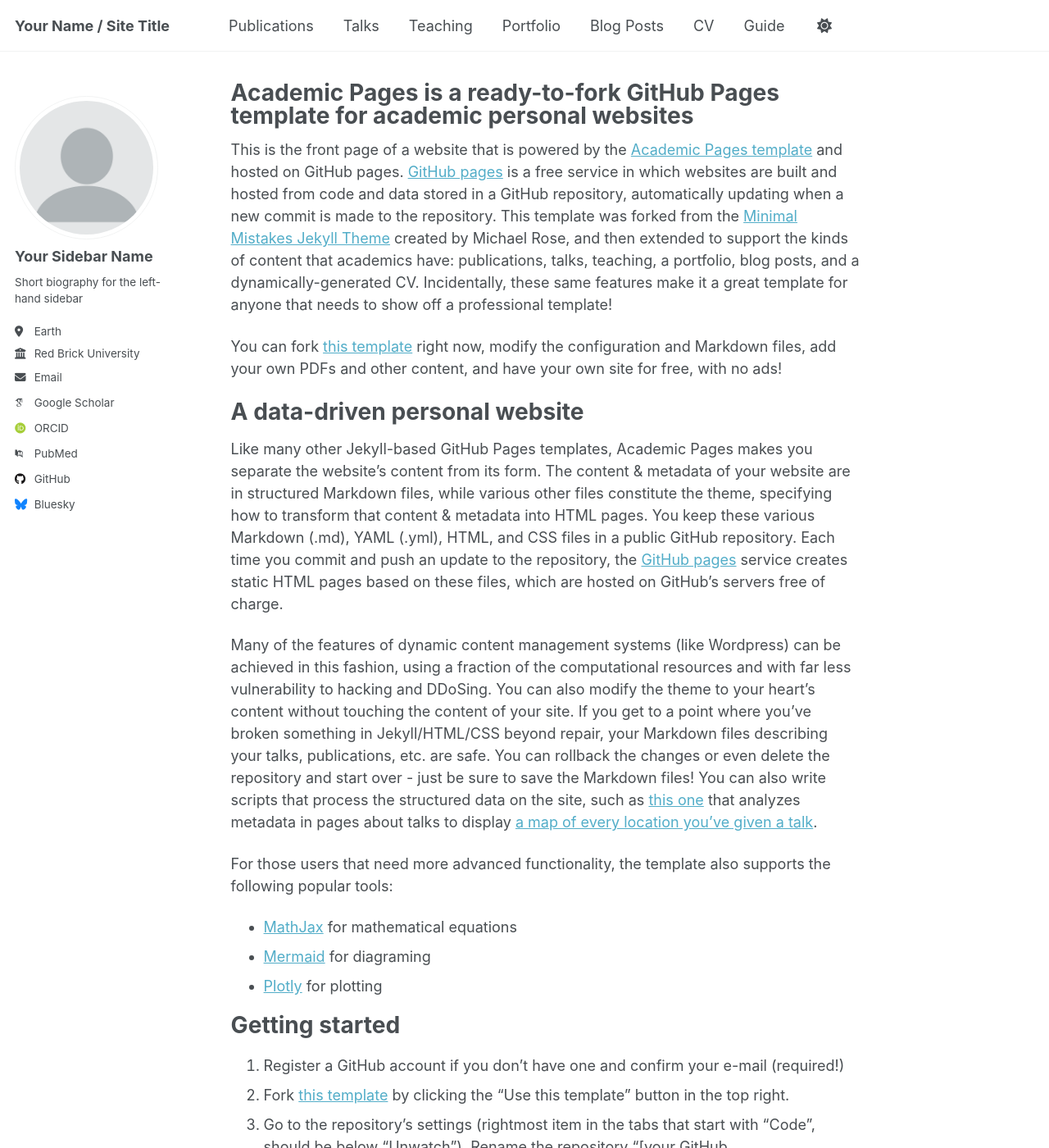
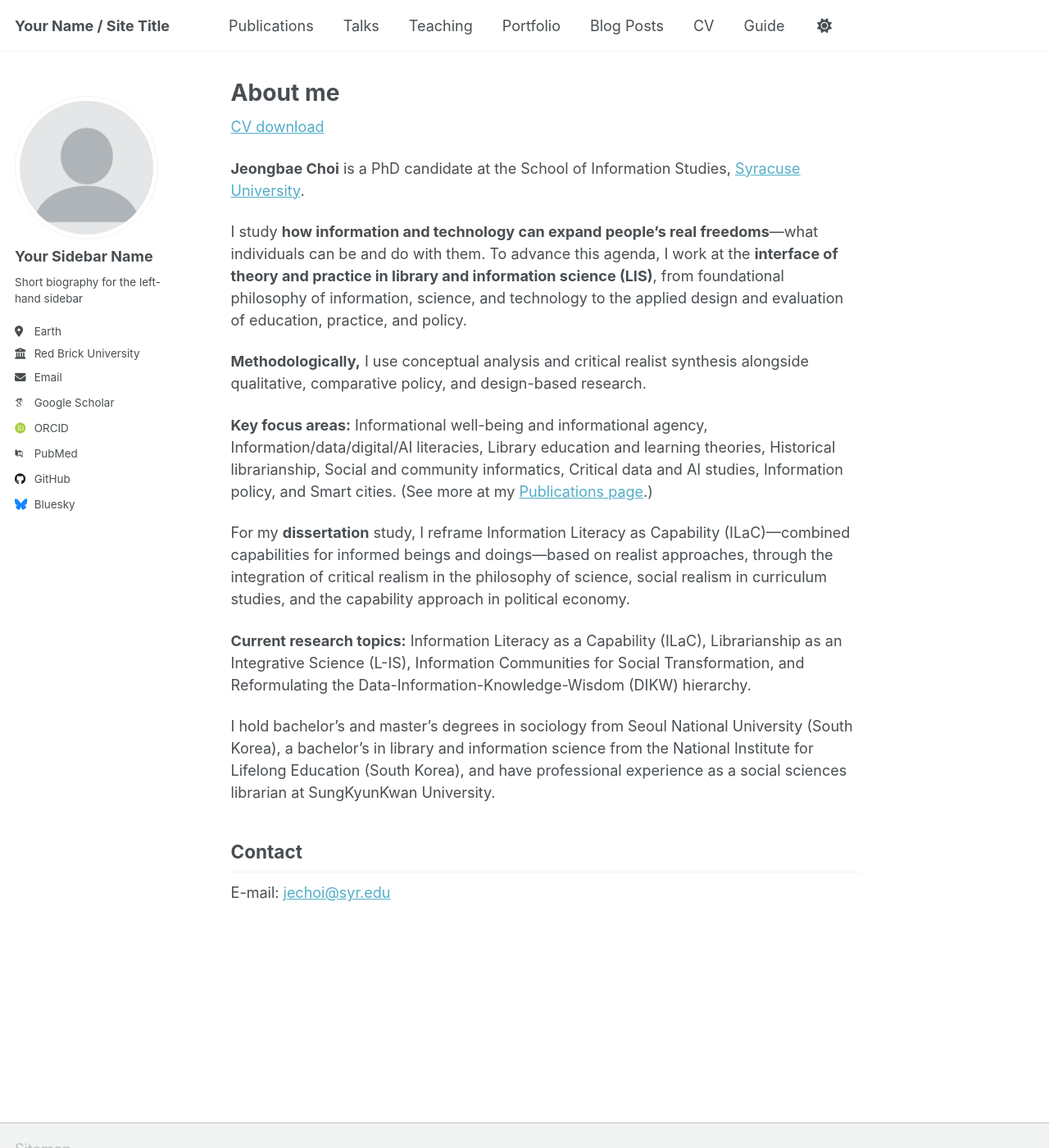
Before and after one commit to JeongbaeChoi/jeongbaechoi.github.io, a Jekyll site: the page built from _pages/about.md, in a window 1280 px wide and 1400 px high. Shown: the whole window at 82% size. Built offline with Jekyll 4.4.1, drawn with Linux system fonts in a browser that asks for light colours; some web fonts are replaced; a script that is not in the unit is left out; some of the changed text lies outside the part shown.

Commit message:
Update about.md

```diff
--- a/_pages/about.md
+++ b/_pages/about.md
@@ -1,56 +1,30 @@
 ---
 permalink: /
-title: "Academic Pages is a ready-to-fork GitHub Pages template for academic personal websites"
+title: "About me"
 author_profile: true
 redirect_from:
   - /about/
   - /about.html
 ---
 
-This is the front page of a website that is powered by the [Academic Pages template](https://github.com/academicpages/academicpages.github.io) and hosted on GitHub pages. [GitHub pages](https://pages.github.com) is a free service in which websites are built and hosted from code and data stored in a GitHub repository, automatically updating when a new commit is made to the repository. This template was forked from the [Minimal Mistakes Jekyll Theme](https://mmistakes.github.io/minimal-mistakes/) created by Michael Rose, and then extended to support the kinds of content that academics have: publications, talks, teaching, a portfolio, blog posts, and a dynamically-generated CV. Incidentally, these same features make it a great template for anyone that needs to show off a professional template!
+[CV download]()
 
- You can fork [this template](https://github.com/academicpages/academicpages.github.io) right now, modify the configuration and Markdown files, add your own PDFs and other content, and have your own site for free, with no ads!
+**Jeongbae Choi** is a PhD candidate at the School of Information Studies, [Syracuse University](https://ischool.syr.edu/jeongbae-choi/).
 
-A data-driven personal website
-======
-Like many other Jekyll-based GitHub Pages templates, Academic Pages makes you separate the website's content from its form. The content & metadata of your website are in structured Markdown files, while various other files constitute the theme, specifying how to transform that content & metadata into HTML pages. You keep these various Markdown (.md), YAML (.yml), HTML, and CSS files in a public GitHub repository. Each time you commit and push an update to the repository, the [GitHub pages](https://pages.github.com/) service creates static HTML pages based on these files, which are hosted on GitHub's servers free of charge.
+I study **how information and technology can expand people’s real freedoms**—what individuals can be and do with them. To advance this agenda, I work at the **interface of theory and practice in library and information science (LIS)**, from foundational philosophy of information, science, and technology to the applied design and evaluation of education, practice, and policy.
 
-Many of the features of dynamic content management systems (like Wordpress) can be achieved in this fashion, using a fraction of the computational resources and with far less vulnerability to hacking and DDoSing. You can also modify the theme to your heart's content without touching the content of your site. If you get to a point where you've broken something in Jekyll/HTML/CSS beyond repair, your Markdown files describing your talks, publications, etc. are safe. You can rollback the changes or even delete the repository and start over - just be sure to save the Markdown files! You can also write scripts that process the structured data on the site, such as [this one](https://github.com/academicpages/academicpages.github.io/blob/master/talkmap.ipynb) that analyzes metadata in pages about talks to display [a map of every location you've given a talk](https://academicpages.github.io/talkmap.html).
+**Methodologically,** I use conceptual analysis and critical realist synthesis alongside qualitative, comparative policy, and design-based research.
 
-For those users that need more advanced functionality, the template also supports the following popular tools:
-- [MathJax](https://www.mathjax.org/) for mathematical equations
-- [Mermaid](https://mermaid.js.org/) for diagraming
-- [Plotly](https://plotly.com/javascript/) for plotting
+**Key focus areas:** Informational well-being and informational agency, Information/data/digital/AI literacies, Library education and learning theories, Historical librarianship, Social and community informatics, Critical data and AI studies, Information policy, and Smart cities.
+(See more at my [Publications page](https://jeongbaechoi.github.io/publications/).)
 
-Getting started
-======
-1. Register a GitHub account if you don't have one and confirm your e-mail (required!)
-1. Fork [this template](https://github.com/academicpages/academicpages.github.io) by clicking the "Use this template" button in the top right.
-1. Go to the repository's settings (rightmost item in the tabs that start with "Code", should be below "Unwatch"). Rename the repository "[your GitHub username].github.io", which will also be your website's URL.
-1. Set site-wide configuration and create content & metadata (see below -- also see [this set of diffs](https://archive.is/3TPas) showing what files were changed to set up [an example site](https://getorg-testacct.github.io) for a user with the username "getorg-testacct")
-1. Upload any files (like PDFs, .zip files, etc.) to the files/ directory. They will appear at https://[your GitHub username].github.io/files/example.pdf.
-1. Check status by going to the repository settings, in the "GitHub pages" section
+For my **dissertation** study, I reframe Information Literacy as Capability (ILaC)—combined capabilities for informed beings and doings—based on realist approaches, through the integration of critical realism in the philosophy of science, social realism in curriculum studies, and the capability approach in political economy.
 
-Site-wide configuration
+**Current research topics:** Information Literacy as a Capability (ILaC), Librarianship as an Integrative Science (L-IS), Information Communities for Social Transformation, and Reformulating the Data-Information-Knowledge-Wisdom (DIKW) hierarchy.
+
+I hold bachelor’s and master’s degrees in sociology from Seoul National University (South Korea), a bachelor's in library and information science from the National Institute for Lifelong Education (South Korea), and have professional experience as a social sciences librarian at SungKyunKwan University.
+
+
+Contact
 ------
-The main configuration file for the site is in the base directory in [_config.yml](https://github.com/academicpages/academicpages.github.io/blob/master/_config.yml), which defines the content in the sidebars and other site-wide features. You will need to replace the default variables with ones about yourself and your site's github repository. The configuration file for the top menu is in [_data/navigation.yml](https://github.com/academicpages/academicpages.github.io/blob/master/_data/navigation.yml). For example, if you don't have a portfolio or blog posts, you can remove those items from that navigation.yml file to remove them from the header.
-
-Create content & metadata
-------
-For site content, there is one Markdown file for each type of content, which are stored in directories like _publications, _talks, _posts, _teaching, or _pages. For example, each talk is a Markdown file in the [_talks directory](https://github.com/academicpages/academicpages.github.io/tree/master/_talks). At the top of each Markdown file is structured data in YAML about the talk, which the theme will parse to do lots of cool stuff. The same structured data about a talk is used to generate the list of talks on the [Talks page](https://academicpages.github.io/talks), each [individual page](https://academicpages.github.io/talks/2012-03-01-talk-1) for specific talks, the talks section for the [CV page](https://academicpages.github.io/cv), and the [map of places you've given a talk](https://academicpages.github.io/talkmap.html) (if you run this [python file](https://github.com/academicpages/academicpages.github.io/blob/master/talkmap.py) or [Jupyter notebook](https://github.com/academicpages/academicpages.github.io/blob/master/talkmap.ipynb), which creates the HTML for the map based on the contents of the _talks directory).
-
-**Markdown generator**
-
-The repository includes [a set of Jupyter notebooks](https://github.com/academicpages/academicpages.github.io/tree/master/markdown_generator
-) that converts a CSV containing structured data about talks or presentations into individual Markdown files that will be properly formatted for the Academic Pages template. The sample CSVs in that directory are the ones I used to create my own personal website at stuartgeiger.com. My usual workflow is that I keep a spreadsheet of my publications and talks, then run the code in these notebooks to generate the Markdown files, then commit and push them to the GitHub repository.
-
-How to edit your site's GitHub repository
-------
-Many people use a git client to create files on their local computer and then push them to GitHub's servers. If you are not familiar with git, you can directly edit these configuration and Markdown files directly in the github.com interface. Navigate to a file (like [this one](https://github.com/academicpages/academicpages.github.io/blob/master/_talks/2012-03-01-talk-1.md) and click the pencil icon in the top right of the content preview (to the right of the "Raw | Blame | History" buttons). You can delete a file by clicking the trashcan icon to the right of the pencil icon. You can also create new files or upload files by navigating to a directory and clicking the "Create new file" or "Upload files" buttons.
-
-Example: editing a Markdown file for a talk
-![Editing a Markdown file for a talk](/images/editing-talk.png)
-
-For more info
-------
-More info about configuring Academic Pages can be found in [the guide](https://academicpages.github.io/markdown/), the [growing wiki](https://github.com/academicpages/academicpages.github.io/wiki), and you can always [ask a question on GitHub](https://github.com/academicpages/academicpages.github.io/discussions). The [guides for the Minimal Mistakes theme](https://mmistakes.github.io/minimal-mistakes/docs/configuration/) (which this theme was forked from) might also be helpful.
+E-mail: [jechoi@syr.edu](mailto:jechoi@syr.edu)
```
